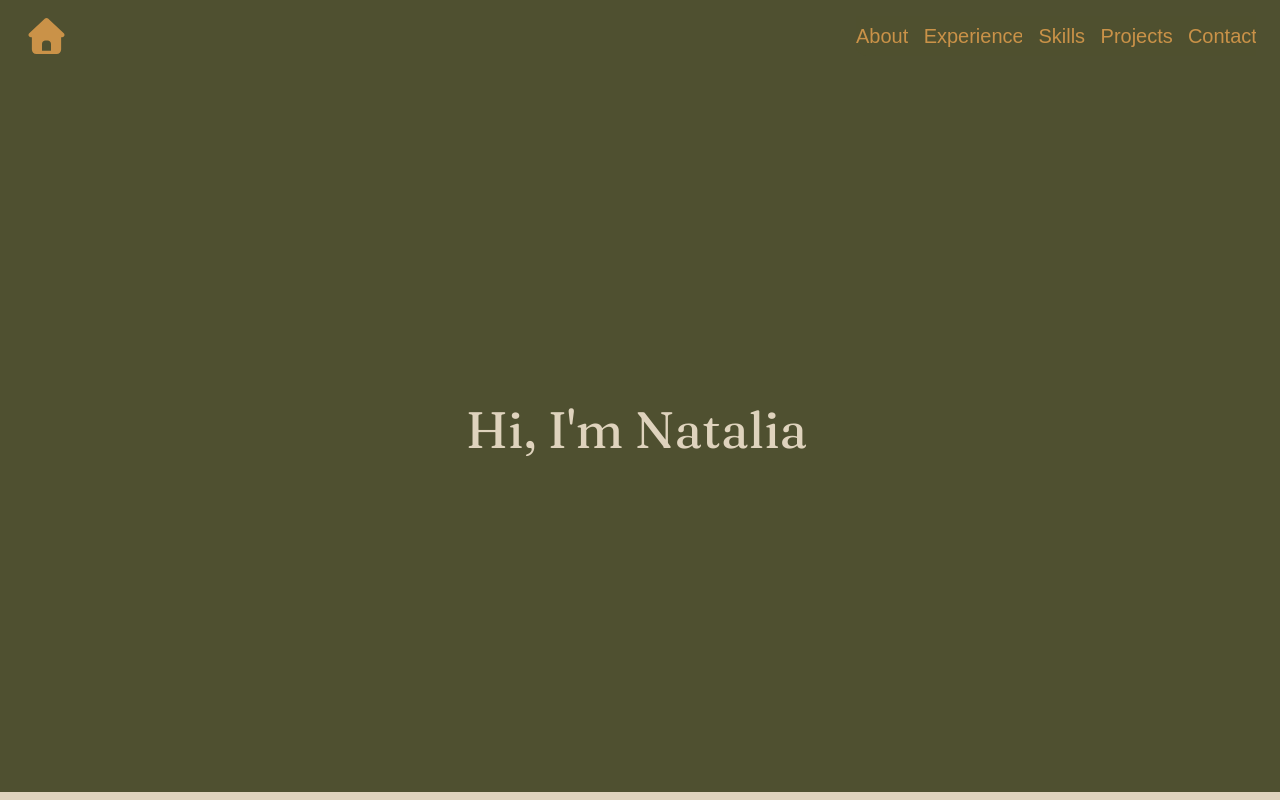
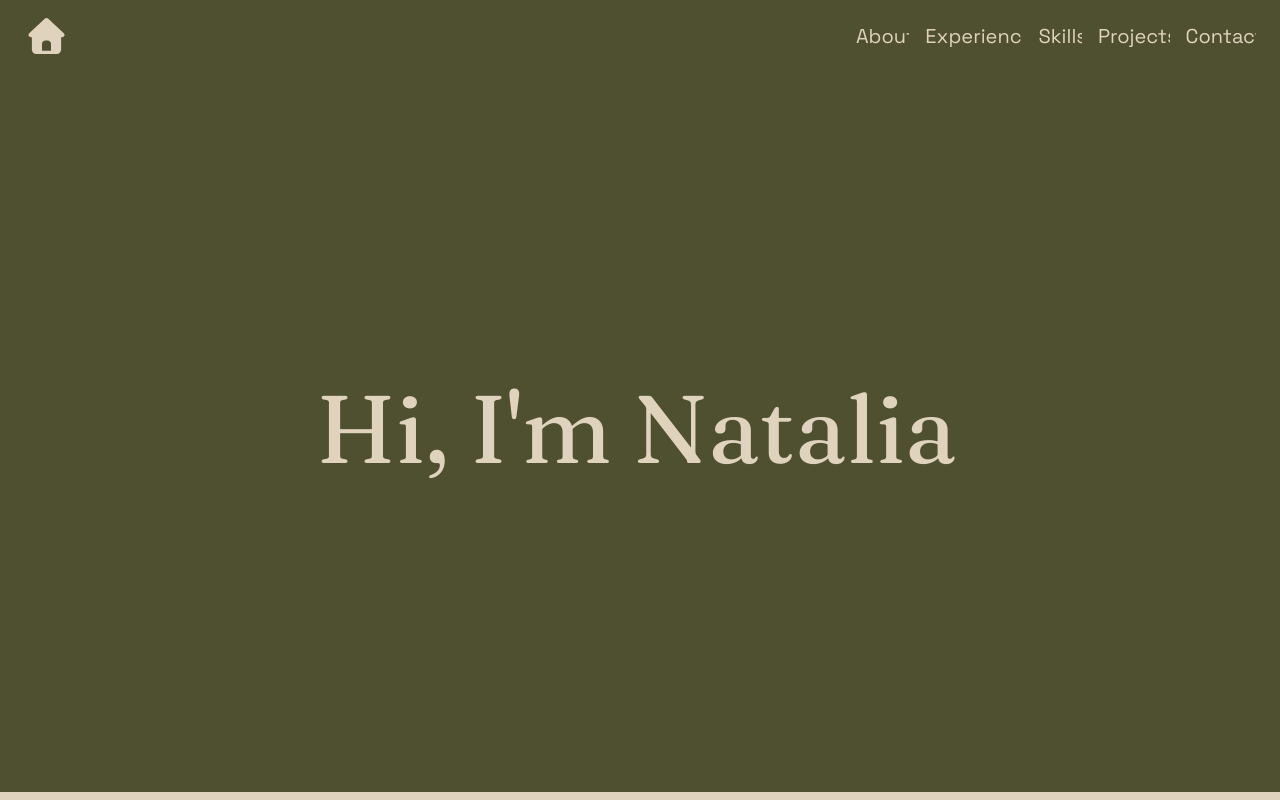
Before and after one commit to nataliatorres/nataliatorres.github.io, a React (Vite) app: page / in a window 1280 px wide. Shown: the top 800 px of the page. Built offline with nearby package versions, Linux system fonts and the light colour scheme.

Commit message:
Update the indec.css, the links hover and the links fint style

```diff
--- a/src/index.css
+++ b/src/index.css
@@ -17,16 +17,15 @@
 }
 
 a {
-  font-family: "Source Sans 3", sans-serif;
-  color: #CA9248;
+  font-family: "Space Grotesk", sans-serif;;
+  color: #DFD3BD;
 }
 a:hover {
-  color: #DFD3BD;
+  color: #CA9248;
 }
 
 h1 {
   font-family: "Fraunces", serif;
-  font-size: 3.2em;
   line-height: 1.1;
 }
 
```
